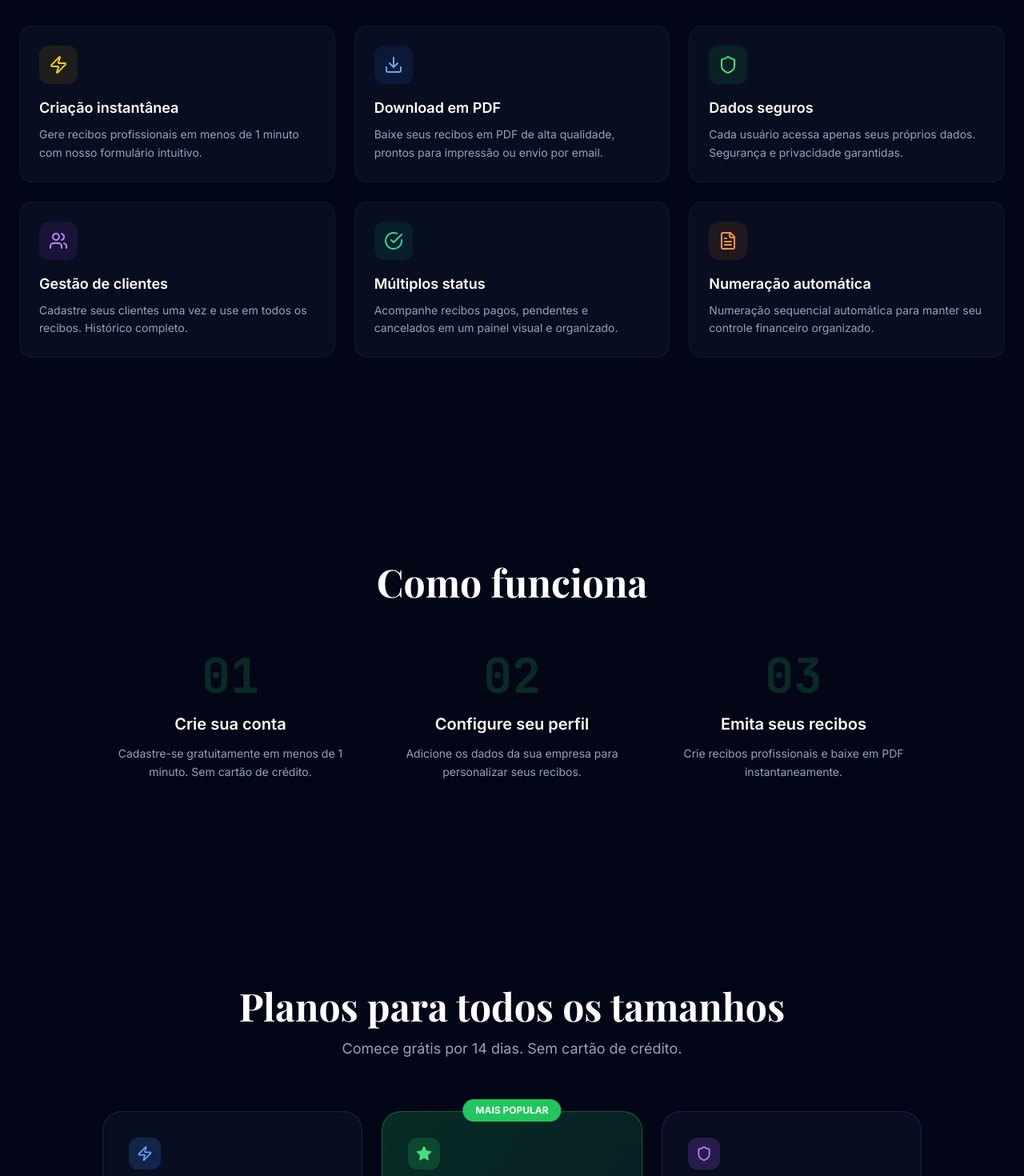
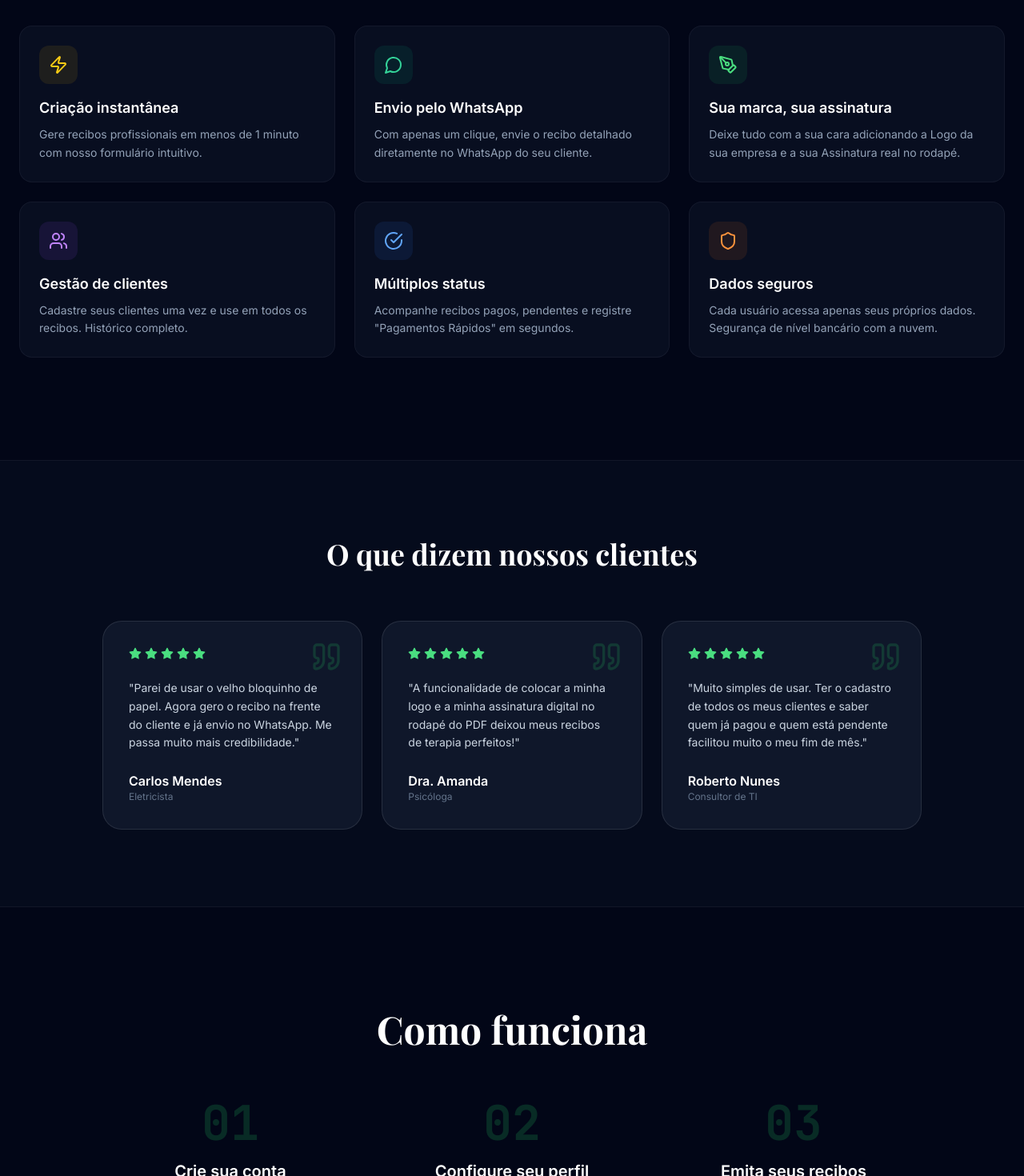
Before and after one commit to hleonardo19832/reciboss, a Next.js app: page / in a window 1280 px wide. Shown: the part 1260-2730 px from the top of the page at 80% size. Built offline with nearby package versions, Linux system fonts and the light colour scheme; a web font is replaced by a local one.

Commit message:
Update page.tsx

```diff
--- a/src/app/page.tsx
+++ b/src/app/page.tsx
@@ -4,7 +4,7 @@ import Link from 'next/link'
 import { useState, useEffect } from 'react'
 import {
   FileText, CheckCircle, Download, Shield, Zap, Users, Star,
-  ArrowRight, ChevronRight, Menu, X
+  ArrowRight, ChevronRight, Menu, X, MessageCircle, PenTool, Quote
 } from 'lucide-react'
 
 export default function HomePage() {
@@ -185,16 +185,16 @@ export default function HomePage() {
                 bg: 'bg-yellow-500/10',
               },
               {
-                icon: Download,
-                title: 'Download em PDF',
-                description: 'Baixe seus recibos em PDF de alta qualidade, prontos para impressão ou envio por email.',
-                color: 'text-blue-400',
-                bg: 'bg-blue-500/10',
+                icon: MessageCircle,
+                title: 'Envio pelo WhatsApp',
+                description: 'Com apenas um clique, envie o recibo detalhado diretamente no WhatsApp do seu cliente.',
+                color: 'text-emerald-400',
+                bg: 'bg-emerald-500/10',
               },
               {
-                icon: Shield,
-                title: 'Dados seguros',
-                description: 'Cada usuário acessa apenas seus próprios dados. Segurança e privacidade garantidas.',
+                icon: PenTool,
+                title: 'Sua marca, sua assinatura',
+                description: 'Deixe tudo com a sua cara adicionando a Logo da sua empresa e a sua Assinatura real no rodapé.',
                 color: 'text-brand-400',
                 bg: 'bg-brand-500/10',
               },
@@ -208,14 +208,14 @@ export default function HomePage() {
               {
                 icon: CheckCircle,
                 title: 'Múltiplos status',
-                description: 'Acompanhe recibos pagos, pendentes e cancelados em um painel visual e organizado.',
-                color: 'text-emerald-400',
-                bg: 'bg-emerald-500/10',
+                description: 'Acompanhe recibos pagos, pendentes e registre "Pagamentos Rápidos" em segundos.',
+                color: 'text-blue-400',
+                bg: 'bg-blue-500/10',
               },
               {
-                icon: FileText,
-                title: 'Numeração automática',
-                description: 'Numeração sequencial automática para manter seu controle financeiro organizado.',
+                icon: Shield,
+                title: 'Dados seguros',
+                description: 'Cada usuário acessa apenas seus próprios dados. Segurança de nível bancário com a nuvem.',
                 color: 'text-orange-400',
                 bg: 'bg-orange-500/10',
               },
@@ -229,6 +229,50 @@ export default function HomePage() {
                 </div>
                 <h3 className="font-semibold text-white text-lg mb-2">{feature.title}</h3>
                 <p className="text-slate-400 text-sm leading-relaxed">{feature.description}</p>
+              </div>
+            ))}
+          </div>
+        </div>
+      </section>
+
+      {/* Testimonials */}
+      <section className="px-6 py-24 bg-slate-900/30 border-y border-white/5">
+        <div className="max-w-5xl mx-auto">
+          <div className="text-center mb-16">
+            <h2 className="font-display text-4xl font-bold text-white mb-4">
+              O que dizem nossos clientes
+            </h2>
+          </div>
+          <div className="grid md:grid-cols-3 gap-6">
+            {[
+              {
+                name: 'Carlos Mendes',
+                role: 'Eletricista',
+                text: 'Parei de usar o velho bloquinho de papel. Agora gero o recibo na frente do cliente e já envio no WhatsApp. Me passa muito mais credibilidade.'
+              },
+              {
+                name: 'Dra. Amanda',
+                role: 'Psicóloga',
+                text: 'A funcionalidade de colocar a minha logo e a minha assinatura digital no rodapé do PDF deixou meus recibos de terapia perfeitos!'
+              },
+              {
+                name: 'Roberto Nunes',
+                role: 'Consultor de TI',
+                text: 'Muito simples de usar. Ter o cadastro de todos os meus clientes e saber quem já pagou e quem está pendente facilitou muito o meu fim de mês.'
+              }
+            ].map((dep, i) => (
+              <div key={i} className="bg-slate-900 border border-white/10 rounded-3xl p-8 relative">
+                <Quote className="w-10 h-10 text-brand-500/20 absolute top-6 right-6" />
+                <div className="flex gap-1 mb-6">
+                  {[1,2,3,4,5].map(star => <Star key={star} className="w-4 h-4 text-brand-400 fill-brand-400" />)}
+                </div>
+                <p className="text-slate-300 text-sm leading-relaxed mb-6">
+                  "{dep.text}"
+                </p>
+                <div>
+                  <p className="text-white font-semibold">{dep.name}</p>
+                  <p className="text-slate-500 text-xs">{dep.role}</p>
+                </div>
               </div>
             ))}
           </div>
@@ -287,7 +331,7 @@ export default function HomePage() {
                 <p className="text-slate-400 text-sm mt-1">50 recibos por mês</p>
               </div>
               <ul className="space-y-3 mb-8 flex-1">
-                {['50 recibos por mês', 'Clientes ilimitados', 'Download em PDF', 'Suporte por email'].map((f, i) => (
+                {['50 recibos por mês', 'Clientes ilimitados', 'Download em PDF', 'Envio no WhatsApp'].map((f, i) => (
                   <li key={i} className="flex items-center gap-2 text-slate-300 text-sm">
                     <CheckCircle className="w-4 h-4 text-brand-400 flex-shrink-0" />{f}
                   </li>
@@ -316,7 +360,7 @@ export default function HomePage() {
                 <p className="text-slate-400 text-sm mt-1">200 recibos por mês</p>
               </div>
               <ul className="space-y-3 mb-8 flex-1">
-                {['200 recibos por mês', 'Clientes ilimitados', 'Download em PDF', 'Logo personalizada', 'Suporte prioritário'].map((f, i) => (
+                {['200 recibos por mês', 'Clientes ilimitados', 'Download em PDF', 'Logo e Assinatura', 'Envio no WhatsApp'].map((f, i) => (
                   <li key={i} className="flex items-center gap-2 text-slate-300 text-sm">
                     <CheckCircle className="w-4 h-4 text-brand-400 flex-shrink-0" />{f}
                   </li>
@@ -342,7 +386,7 @@ export default function HomePage() {
                 <p className="text-slate-400 text-sm mt-1">Recibos ilimitados</p>
               </div>
               <ul className="space-y-3 mb-8 flex-1">
-                {['Recibos ilimitados', 'Múltiplos usuários', 'Logo personalizada', 'Temas de recibo', 'Envio por email', 'Suporte dedicado'].map((f, i) => (
+                {['Recibos ilimitados', 'Clientes ilimitados', 'Logo e Assinatura', 'Temas de recibo', 'Envio direto no WhatsApp'].map((f, i) => (
                   <li key={i} className="flex items-center gap-2 text-slate-300 text-sm">
                     <CheckCircle className="w-4 h-4 text-purple-400 flex-shrink-0" />{f}
                   </li>
```
